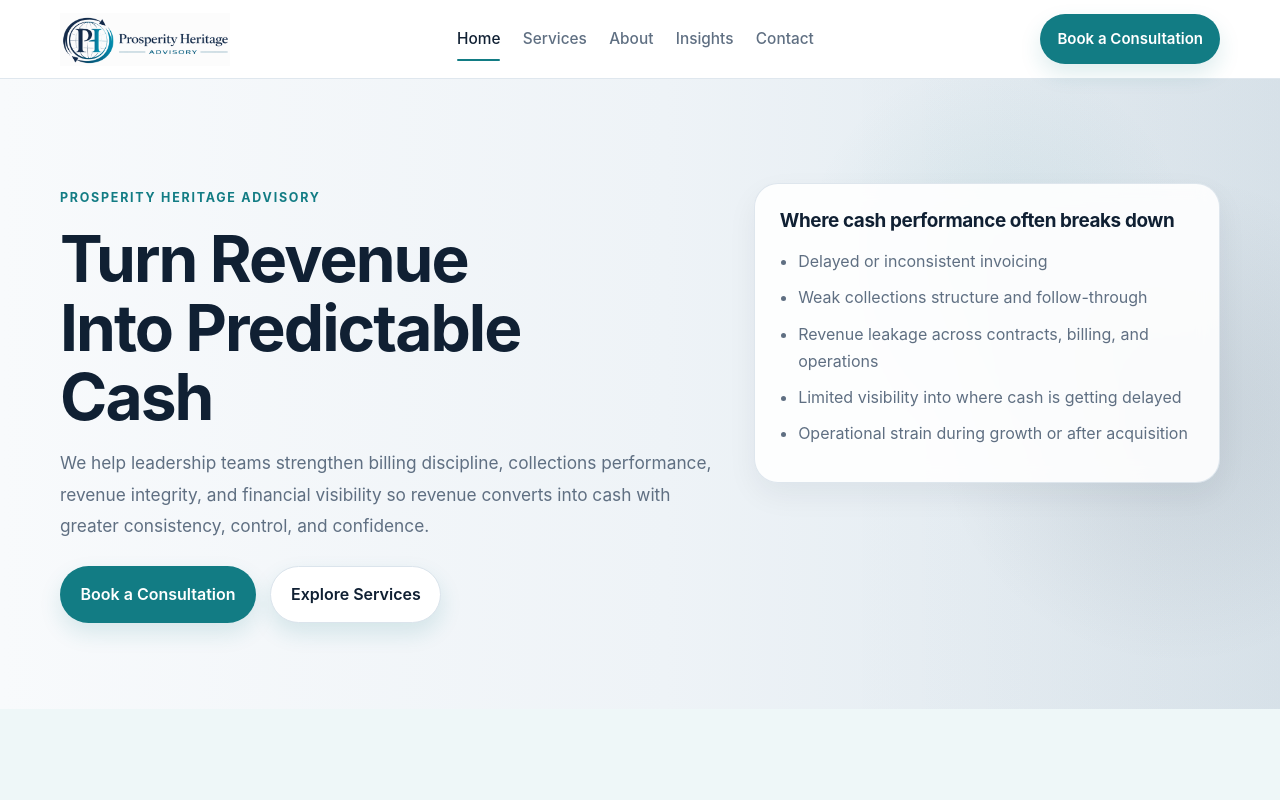
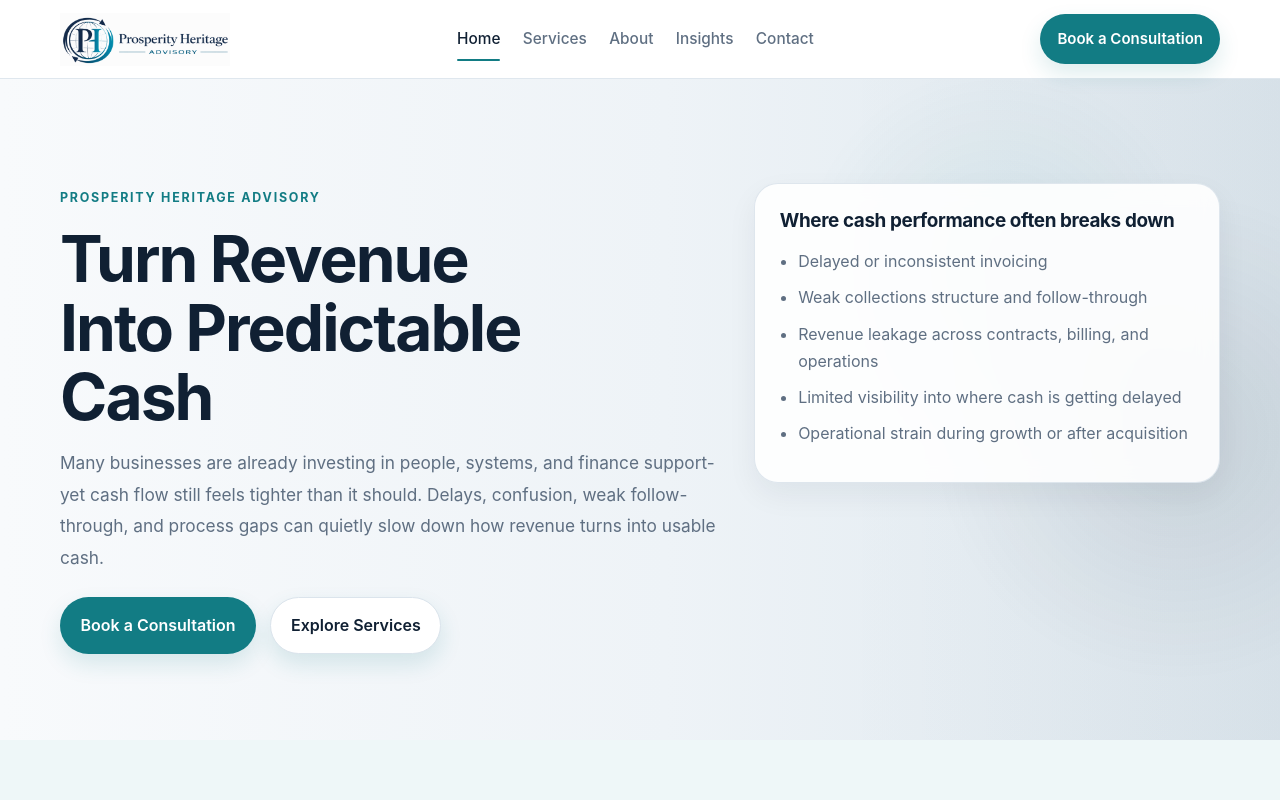
Before and after one commit to pjechete/prosperity-heritage-Advisory-Services, a Next.js app: page / in a window 1280 px wide. Shown: the top 800 px of the page. Built offline with nearby package versions, Linux system fonts and the light colour scheme.

Commit message:
Update page.tsx

```diff
--- a/src/app/page.tsx
+++ b/src/app/page.tsx
@@ -10,12 +10,9 @@ export default function HomePage() {
               <p className="eyebrow">Prosperity Heritage Advisory</p>
               <h1 className="hero-title">Turn Revenue Into Predictable Cash</h1>
               <p className="hero-subtext">
-                We help leadership teams strengthen billing discipline,
-                collections performance, revenue integrity, and financial
-                visibility so revenue converts into cash with greater
-                consistency, control, and confidence.
+                Many businesses are already investing in people, systems, and finance support-yet cash flow still feels tighter than it should.
+                Delays, confusion, weak follow-through, and process gaps can quietly slow down how revenue turns into usable cash.
               </p>
-
               <div className="hero-actions">
                 <Link href="/contact" className="btn btn-primary">
                   Book a Consultation
```
